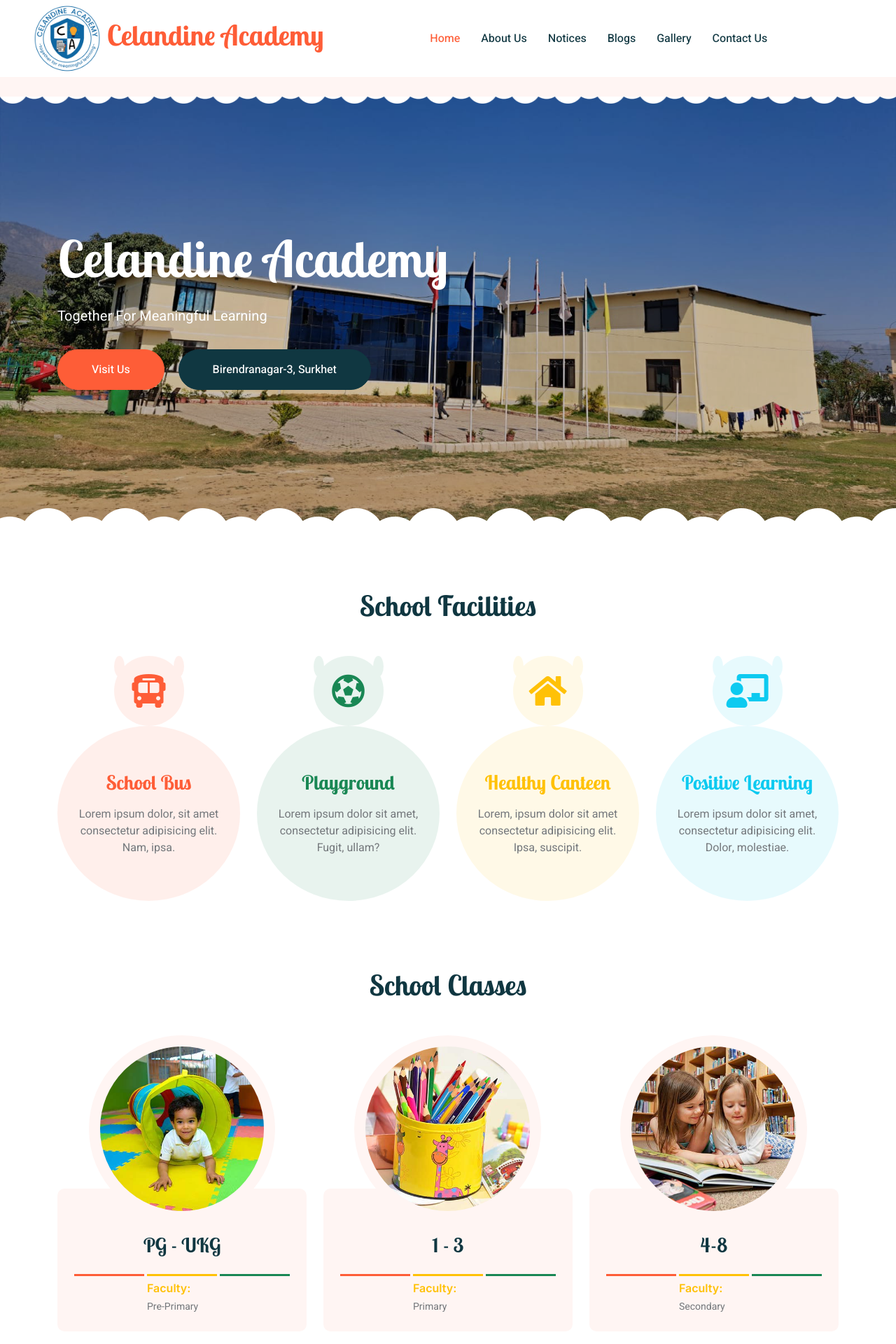
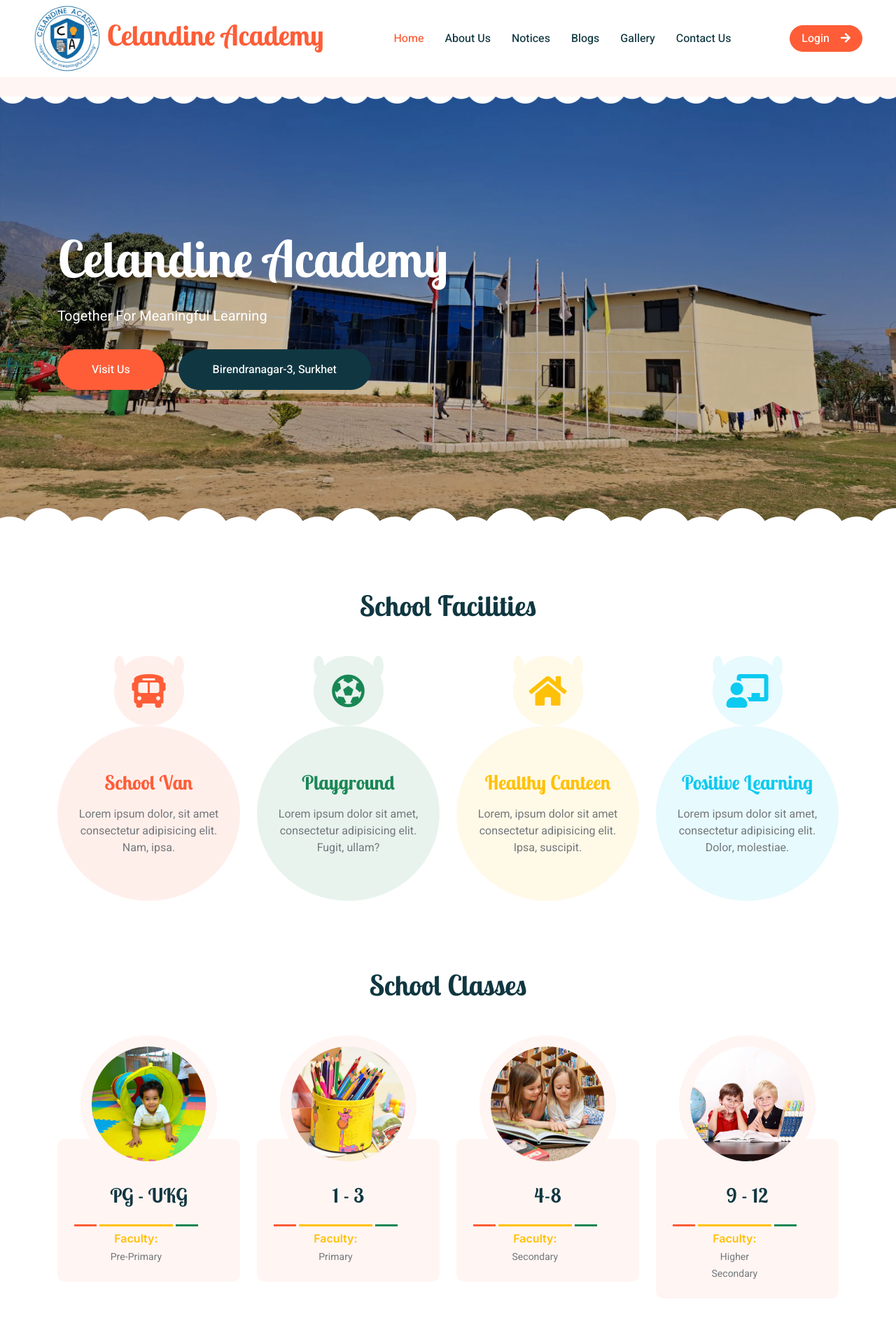
Before and after one commit to Prash57/School_website_Django, a Django app: page / in a window 1280 px wide; the page is wider, and only the part inside the window is pictured. Shown: the top 1920 px of that part at 70% size. Run offline with Django 3.2, Linux system fonts and the light colour scheme; data comes from the database, SQL or seed files in the repository; both versions use the stored data as it was after the commit; data that the repository does not hold is empty; some libraries are stand-ins or nearby versions.

Commit message:
update some layouts in templates files

```diff
--- a/templates/header.html
+++ b/templates/header.html
@@ -25,8 +25,8 @@
                     <a href="{% url 'contact' %}" class="nav-item nav-link {% if url_name == 'contact' %}active{% endif %}">Contact Us</a>
                     {% endwith %}
                 </div>
-                <!-- <a href="" class="btn btn-primary rounded-pill px-3 d-none d-lg-block">Join Us<i
-                        class="fa fa-arrow-right ms-3"></i></a> -->
+                <a href="http://127.0.0.1:8000/admin" class="btn btn-primary rounded-pill px-3 d-none d-lg-block">Login<i
+                        class="fa fa-arrow-right ms-3"></i></a>
             </div>
         </nav>
         <!-- Navbar End -->
--- a/templates/index.html
+++ b/templates/index.html
@@ -115,7 +115,7 @@
                             <span class="bg-primary"></span>
                         </div>
                         <div class="facility-text bg-primary">
-                            <h3 class="text-primary mb-3">School Bus</h3>
+                            <h3 class="text-primary mb-3">School Van</h3>
                             <p class="mb-0">Lorem ipsum dolor, sit amet consectetur adipisicing elit. Nam, ipsa.</p>
                         </div>
                     </div>
@@ -255,7 +255,7 @@
             <div class="row g-4">
 
                 {% for courses in cdata %}
-                <div class="col-lg-4 col-md-6 wow fadeInUp" data-wow-delay="0.1s">
+                <div class="col-lg-3 col-md-6 wow fadeInUp" data-wow-delay="0.1s">
                     <div class="classes-item">
                         <div class="bg-light rounded-circle w-75 mx-auto p-3">
                             <img class="img-fluid rounded-circle" src="{{courses.image.url}}" alt="">
@@ -263,19 +263,17 @@
                         <div class="bg-light rounded p-4 pt-5 mt-n5">
                             <a class="d-block text-center h3 mt-3 mb-4" href="">{{courses.name}}</a>
                             <div class="row g-1">
-                                <div class="col-4">
+                                <div class="col-2">
                                     <div class="border-top border-3 border-primary pt-2">
-                                        <!-- <h6 class="text-primary mb-1">Age:</h6> -->
-                                        <!-- <small>3-5 Years</small> -->
                                     </div>
                                 </div>
-                                <div class="col-4">
+                                <div class="col-6 text-center">
                                     <div class="border-top border-3 border-warning pt-2">
                                         <h6 class="text-warning mb-1">Faculty:</h6>
                                         <small>{{courses.faculty}}</small>
                                     </div>
                                 </div>
-                                <div class="col-4">
+                                <div class="col-2">
                                     <div class="border-top border-3 border-success pt-2">
                                         <!-- <h6 class="text-success mb-1">Time:</h6> -->
                                         <!-- <small>9-10 AM</small> -->
@@ -355,8 +353,7 @@
         <div class="container">
             <div class="text-center mx-auto mb-5 wow fadeInUp" data-wow-delay="0.1s" style="max-width: 600px;">
                 <h1 class="mb-3">What Our Well Wishers Says!</h1>
-                <p>Eirmod sed ipsum dolor sit rebum labore magna erat. Tempor ut dolore lorem kasd vero ipsum sit
-                    eirmod sit. Ipsum diam justo sed rebum vero dolor duo.</p>
+                <p></p>
             </div>
 
             <div class="owl-carousel testimonial-carousel wow fadeInUp" data-wow-delay="0.1s">
@@ -411,14 +408,14 @@
         <div class="col-lg-6">
             <div class="content-wrap">
                 <div class="section-title-wrapper">
-                    <h4 class="section-title text-center">FAQs</h4>
+                    <h4 class="section-title text-center mb-5">FAQs</h4>
                     <div class="row justify-content-center">
                         <div class="col-lg-12 mb-5">
                             <div class="accordion-wrapper style-02">
                                 <!-- accordion wrapper -->
                                 <div id="accordionOne">
                                     {% for faq in fdata %}
-                                    <div class="card">
+                                    <div class="card mb-2">
                                         <div class="card-header" id="headingOne">
                                             <h5 class="mb-0">
                                                 <a class="collapsed" role="button" data-bs-toggle="collapse"
```
Also changed, not shown: db.sqlite3, static/img/uploads/course_images/about-1.jpg (added), static/img/uploads/course_images/about-2.jpg (added), static/img/uploads/course_images/carousel-2.jpg (added), static/img/uploads/course_images/classes-1.jpg (added), static/img/uploads/course_images/classes-4.jpg (added), static/img/uploads/hero_images/img.png (added), static/img/uploads/logos/pp-ca.png (added), static/img/uploads/testimonial_images/team-1.jpg (added), static/img/uploads/testimonial_images/team-2.jpg (added), static/img/uploads/testimonial_images/testimonial-1.jpg (added), static/img/uploads/testimonial_images/testimonial-3.jpg (added).
